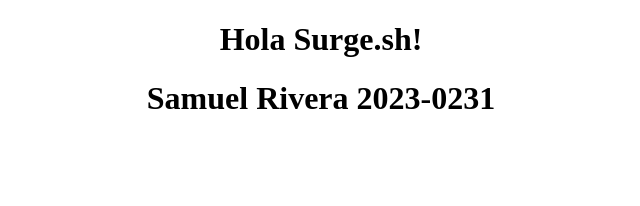
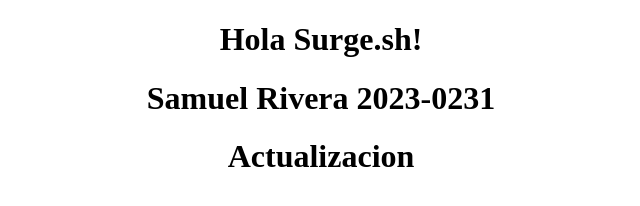
Before and after one commit to samuel4253/Surge.sh-y-github-sction, a plain HTML site: page index.html in a window 1280 px wide. Shown: the whole page, without its empty margins (319-959 px from the left). Drawn offline with Linux system fonts and the light colour scheme.

Commit message:
Update index.html

```diff
--- a/index.html
+++ b/index.html
@@ -9,6 +9,7 @@
 <center>
 <h1>Hola Surge.sh!</h1>
 <h1>Samuel Rivera 2023-0231</h1>
+    <h1>Actualizacion</h1>
 </center>
 </body>
 </html>
```
